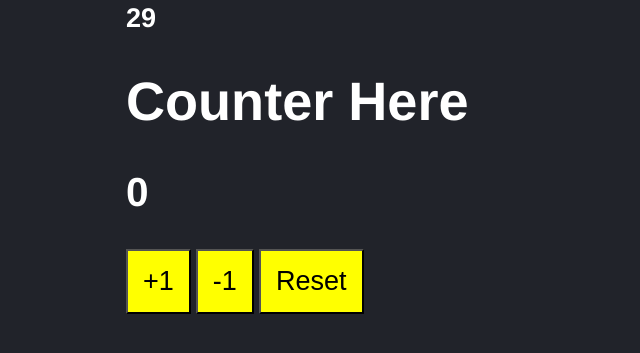
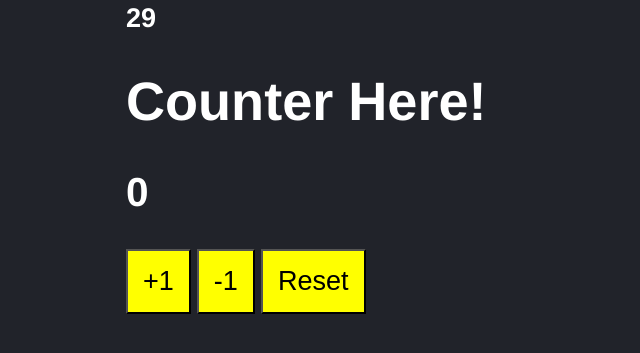
Before and after one commit to gisbelt/react-app, a React (Vite) app in the folder 03-counter-app-vite/: page / in a window 1280 px wide. Shown: the part 531-884 px from the top of the page, without its empty margins (22-662 px from the left). Built offline with nearby package versions, Linux system fonts and the light colour scheme.

Commit message:
counter app useState

```diff
--- a/03-counter-app-vite/src/CounterApp.jsx
+++ b/03-counter-app-vite/src/CounterApp.jsx
@@ -24,7 +24,7 @@ const CounterApp = ({ value }) => {
 
     return (
         <>
-        <h1>Counter Here</h1>
+        <h1>Counter Here!</h1>
         <h2>{ counter }</h2>
         <button onClick={handleAdd}>+1</button>
         <button onClick={handleSubtract}>-1</button>
--- a/03-counter-app-vite/src/main.jsx
+++ b/03-counter-app-vite/src/main.jsx
@@ -7,7 +7,7 @@ import './styles.css';
 
 ReactDOM.createRoot(document.getElementById('root')).render(
     <React.StrictMode>
-        {/* Components  */}
+        {/* Components */}
         <App/>
         <FirstApp title='Hello, Im Goku!' subtitle={ 123 }/>
         <CounterApp value={ 10 } />
--- a/03-counter-app-vite/src/styles.css
+++ b/03-counter-app-vite/src/styles.css
@@ -10,7 +10,7 @@ button{
     padding: 15px;
     font-size: 1.3rem;
     background-color: yellow;
-    margin-right: 5px;
+    margin-right: 6px;
 }
 button:hover{
     cursor: pointer;
```
